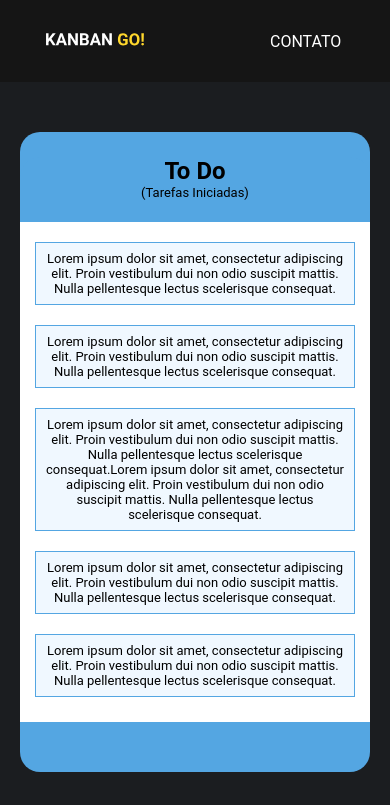
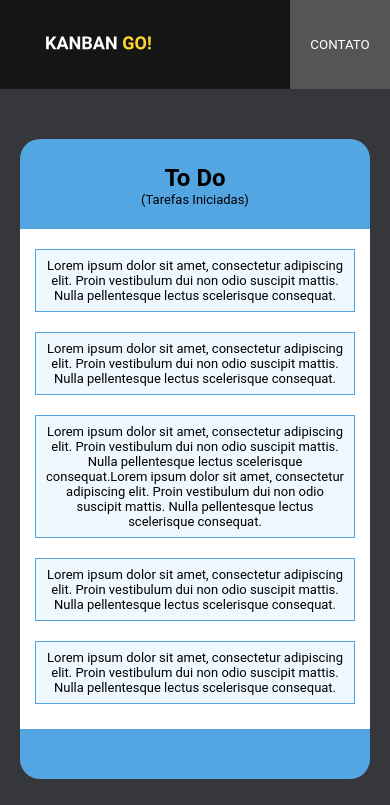
Before and after one commit to Lucas-Alves-Silva/kanban-go, a plain HTML site: page index.html in a window 390 px wide. Shown: the top 805 px of the page. Drawn offline with Linux system fonts and the light colour scheme.

Commit message:
Pequenas correções de responsividade.

```diff
--- a/index.html
+++ b/index.html
@@ -12,7 +12,7 @@
         <header class="header_nav">
             <div class="logotipo"><a href="index.html"><img src="./assets/logotipo.svg" alt=""></a></div>
             <nav class="menu">
-                <a href="contato.html">CONTATO</a></li>
+                <button class="button"><a href="#">CONTATO</a></button>
             </nav>
         </header>
         <main>
--- a/style.css
+++ b/style.css
@@ -2,7 +2,7 @@
     box-sizing: border-box;
     margin: 0;
     padding: 0;
-    background-color: #1B1D20;
+    background-color: #35373a;
     font-family: Roboto;
 }
 
@@ -33,30 +33,40 @@ p {
 
 .logotipo img {
     background-color: #151515;
-    width: 100px;
-    height: 18px;
+    width: 107px;
+    height: 25px;
     margin-left: 15px;
 }
 
 .menu {
+    display: flex;
+    justify-content: flex-end;
     background-color: inherit;
-    width: 20px;
-    margin-left: 30px;
 }
 
-.menu a:hover {
-    background-color: #FEC95B;
+.button {
+    background-color: #555555;
+    color: #FFFFFF;
+    width: 100px;
+    height: 89px;
+    border: none;
+    text-decoration: none;
 }
 
-a:link, a:visited, a:active {
-    background-color: #151515;
+.button:hover {
+    background-color: #ffbd39;
+    color: #151515;
+    width: 100px;
+    height: 89px;
+    border: none;
+    text-decoration: none;
+    cursor: pointer;
+}
+
+a {
+    background-color: inherit;
     text-decoration: none;
     color: inherit;
-}
-
-a:hover {
-    text-decoration: none;
-    color: #151515;
 }
 
 main {
```
